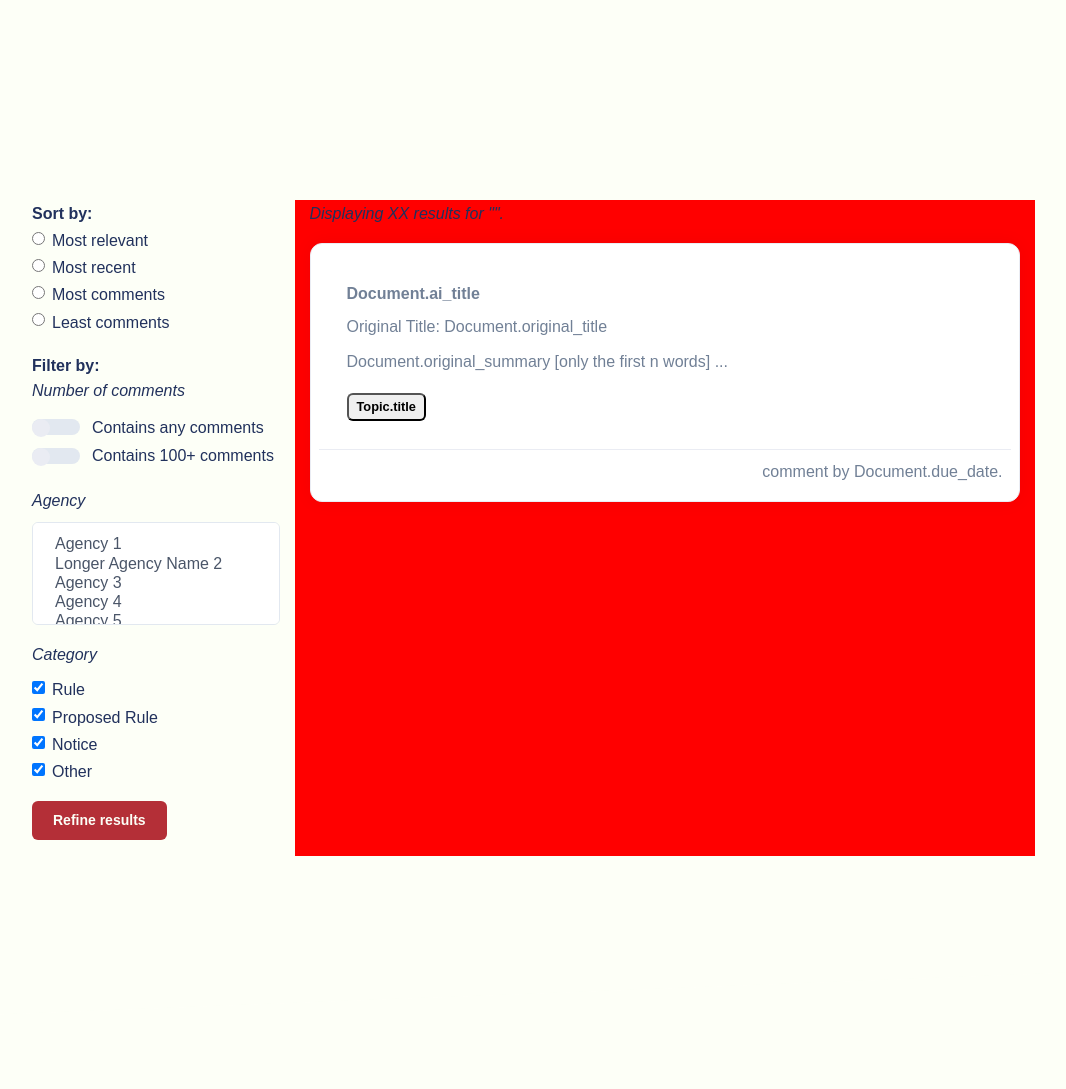
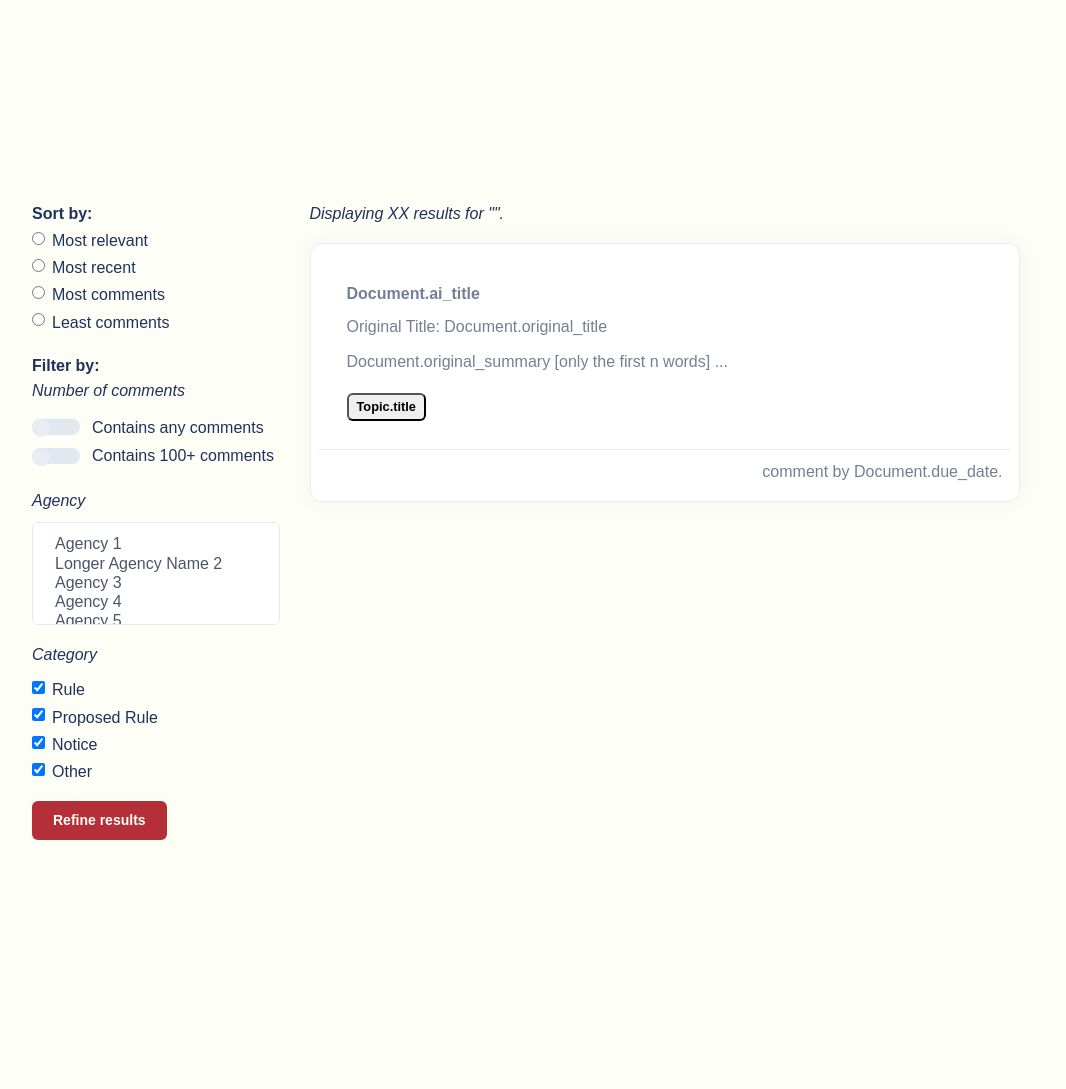
Before and after one commit to uchicago-capp-30320/CivicLens, a Python web app: template civiclens/templates/search_results.html in a window 1280 px wide. Shown: the part 246-1335 px from the top of the page, without its empty margins (68-1134 px from the left). Run offline with Jinja, Linux system fonts and the light colour scheme; the template is opened without the code that fills it, so the values that code supplies are empty; some libraries are stand-ins or nearby versions.

Commit message:
removed red background

```diff
--- a/civiclens/templates/search_results.html
+++ b/civiclens/templates/search_results.html
@@ -123,14 +123,12 @@
     </div>
 
     <!-- container for the actual Documents -->
-    <div class="col-md-8 order-md-2" style="background-color:red;">
+    <div class="col-md-8 order-md-2">
       <span class="h6 font-weight-normal font-italic">Displaying XX results for "{{Search.search_term}}".</span>
       <p></p>
       <div class="card p-2">
         <div class="card-body">
           <p class="text-left font-weight-bolder">Document.ai_title</p>
-          <!-- <p class="text-right" style="float:right;">Document.type</p> -->
-          <!-- <hr style="clear:both;"/> -->
           <p class="card-subtitle mb-2 text-muted">Original Title: Document.original_title</p>
           <p class="card-text">Document.original_summary [only the first n words] ...</p>
           <button href="#" class="badge">Topic.title</button>
@@ -139,23 +137,10 @@
           comment by Document.due_date.
         </div>
       </div>
-
-
-
     </div>
-
   </div>
   </div>
   </section>
 
 
-
-
-<!--
-      <div>
-        <span class="h6 font-weight-bold col-6" style="background-color:#eb2323">Displaying XX Documents.</span>
-        </div> -->
-
-
-
 {% endblock content %}
```
